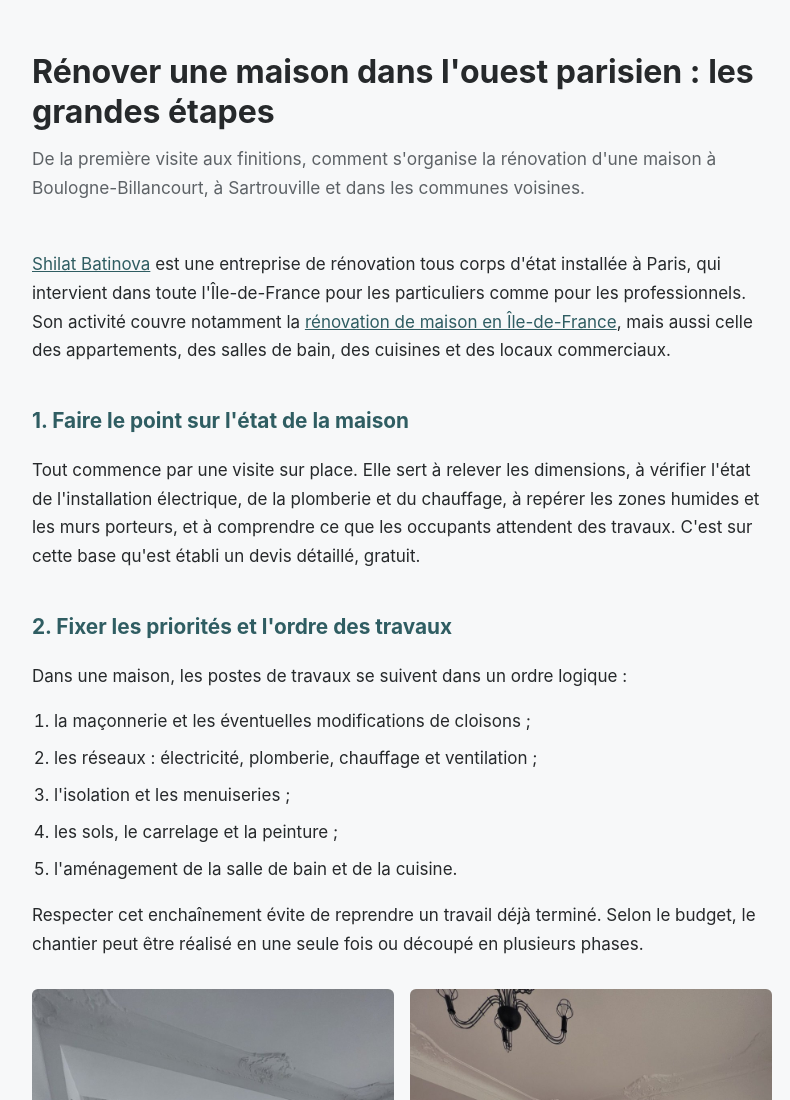
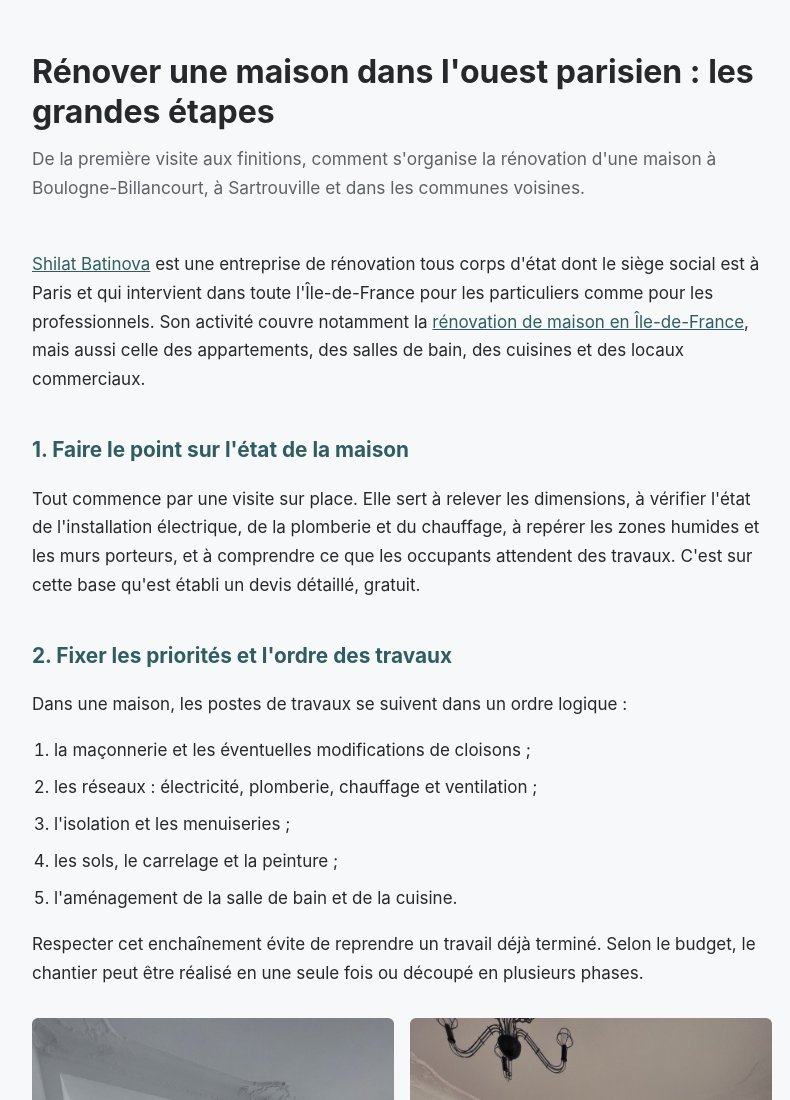
Before and after one commit to renovation-ouest-parisien/renovation-ouest-parisien.github.io, a plain HTML site: page index.html in a window 1280 px wide. Shown: the top 1100 px of the page, without its empty margins (238-1028 px from the left). Drawn offline with Linux system fonts and the light colour scheme.

Commit message:
Précision : siège social à Paris

```diff
--- a/index.html
+++ b/index.html
@@ -32,7 +32,7 @@ footer{margin-top:48px;padding-top:20px;padding-bottom:40px;border-top:1px solid
 <p class="lead">De la première visite aux finitions, comment s'organise la rénovation d'une maison à Boulogne-Billancourt, à Sartrouville et dans les communes voisines.</p>
 </header>
 <main>
-<p><a href="https://www.shilatbatinova.fr/">Shilat Batinova</a> est une entreprise de rénovation tous corps d'état installée à Paris, qui intervient dans toute l'Île-de-France pour les particuliers comme pour les professionnels. Son activité couvre notamment la <a href="https://www.shilatbatinova.fr/renovation-maison/">rénovation de maison en Île-de-France</a>, mais aussi celle des appartements, des salles de bain, des cuisines et des locaux commerciaux.</p>
+<p><a href="https://www.shilatbatinova.fr/">Shilat Batinova</a> est une entreprise de rénovation tous corps d'état dont le siège social est à Paris et qui intervient dans toute l'Île-de-France pour les particuliers comme pour les professionnels. Son activité couvre notamment la <a href="https://www.shilatbatinova.fr/renovation-maison/">rénovation de maison en Île-de-France</a>, mais aussi celle des appartements, des salles de bain, des cuisines et des locaux commerciaux.</p>
 
 <h2>1. Faire le point sur l'état de la maison</h2>
 <p>Tout commence par une visite sur place. Elle sert à relever les dimensions, à vérifier l'état de l'installation électrique, de la plomberie et du chauffage, à repérer les zones humides et les murs porteurs, et à comprendre ce que les occupants attendent des travaux. C'est sur cette base qu'est établi un devis détaillé, gratuit.</p>
```
